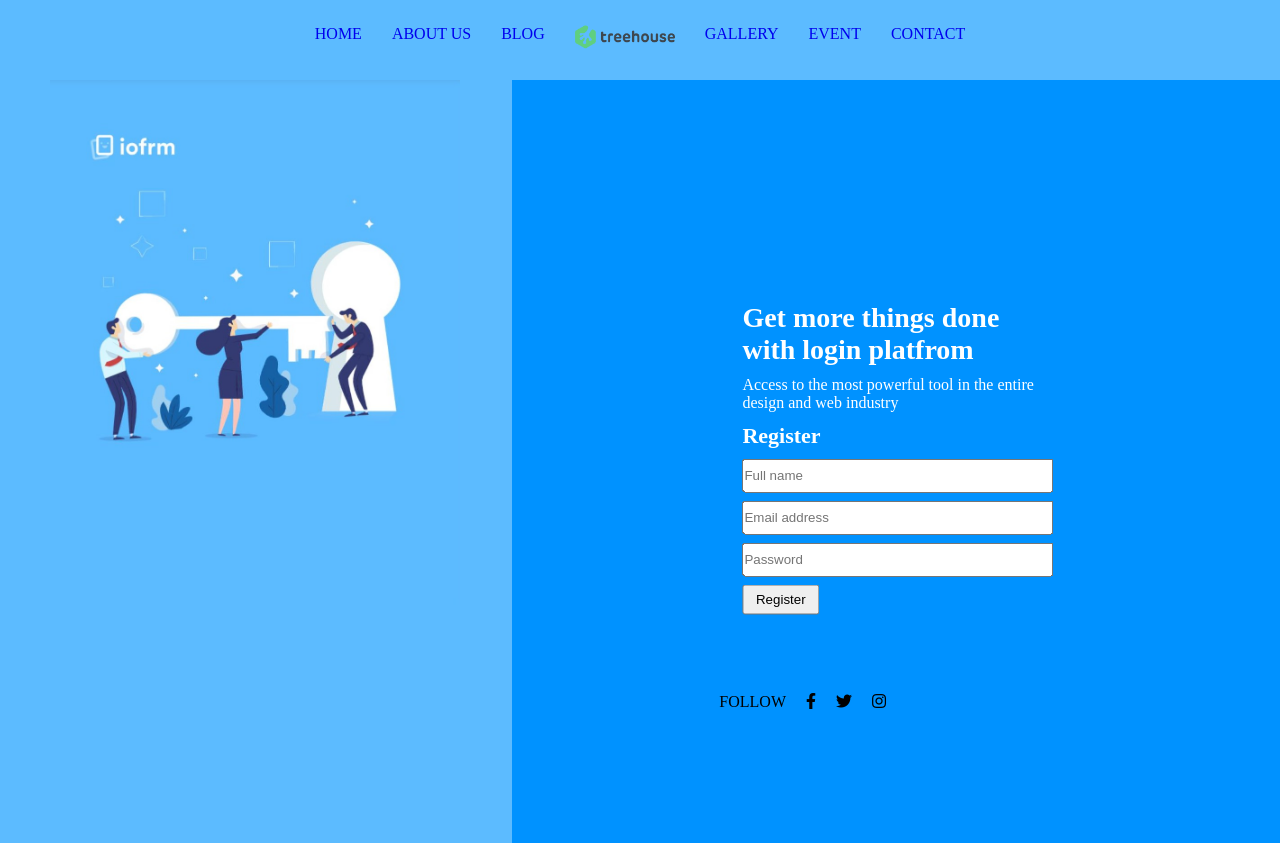
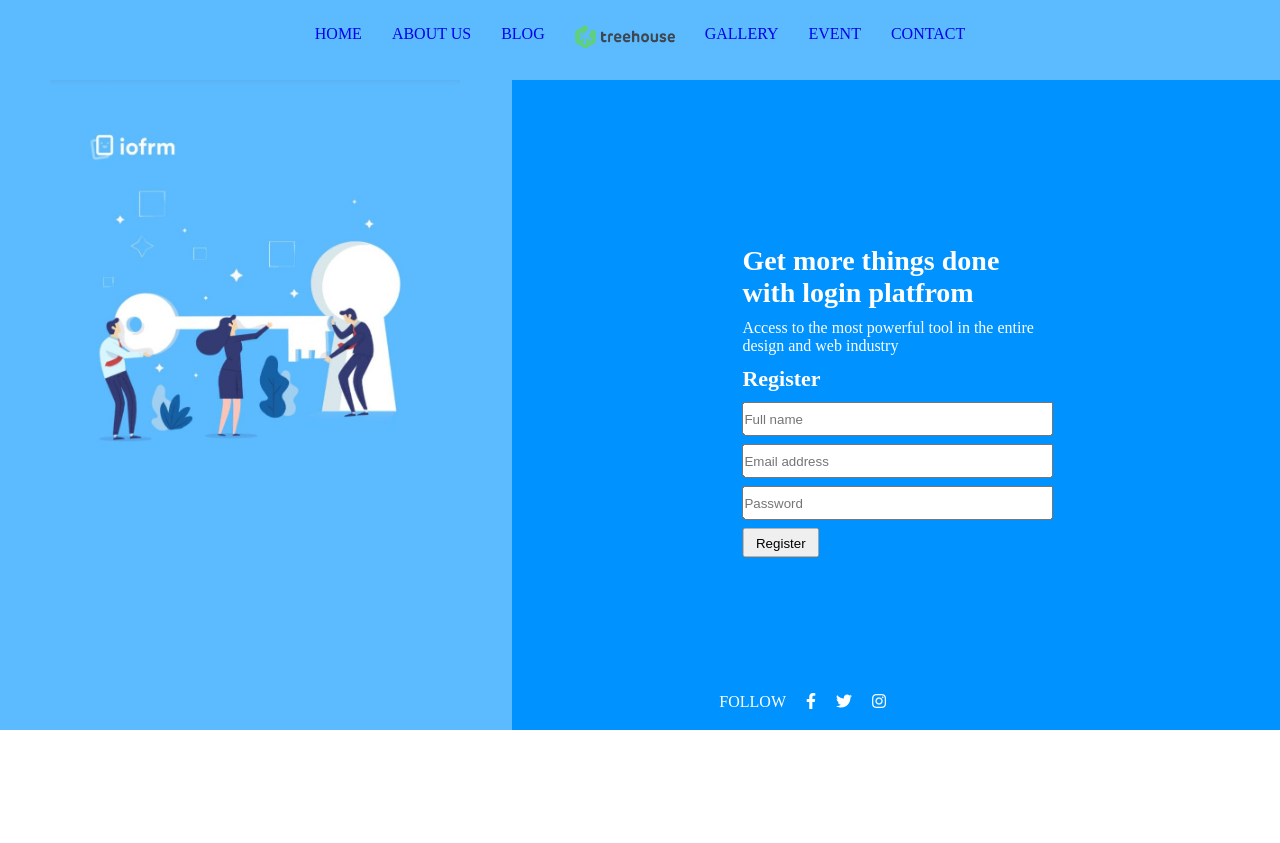
Before and after one commit to omarhimu/web, a plain HTML site: page index.html in a window 1280 px wide. After the commit the page ends 800 px from the top, so only its background shows below. Drawn offline with Linux system fonts and the light colour scheme.

Commit message:
Update style.css

```diff
--- a/css/style.css
+++ b/css/style.css
@@ -39,7 +39,7 @@ nav ul li a img{
     width: 100px;
 }
 .content{
-height: 763px;
+height: 650px;
 }
 .imge{
 
@@ -121,7 +121,7 @@ margin-bottom: 8px;
 }
 .social_follow ul li a{
     margin: 10px;
-    color: black;
+    color:#fff;
     text-decoration: none;
     text-transform: uppercase;
 }
```
